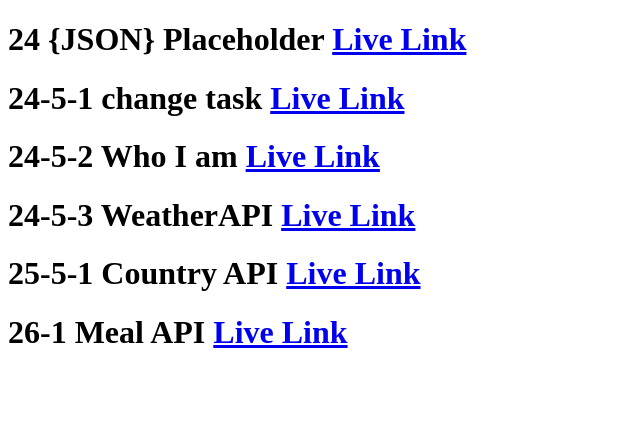
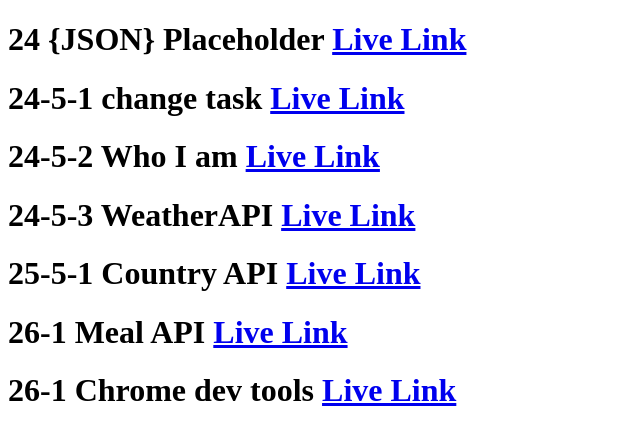
Before and after one commit to mdmehedyhassan/website-link, a plain HTML site: page index.html in a window 1280 px wide. Shown: the whole page, without its empty margins (0-640 px from the left). Drawn offline with Linux system fonts and the light colour scheme.

Commit message:
chome dev tools

```diff
--- a/index.html
+++ b/index.html
@@ -14,6 +14,7 @@
    	<h1>24-5-3 WeatherAPI <a href="https://openweathermap.org/weather-conditions">Live Link</a></h1>
     	<h1>25-5-1 Country API <a href="https://restcountries.eu/">Live Link</a></h1>
     	<h1>26-1 Meal API <a href="https://www.themealdb.com/api.php">Live Link</a><h1>
+    	<h1>26-1 Chrome dev tools <a href="https://developer.chrome.com/docs/devtools/console/api/">Live Link</a><h1>
     </div>
 </body>
 </html>
```
